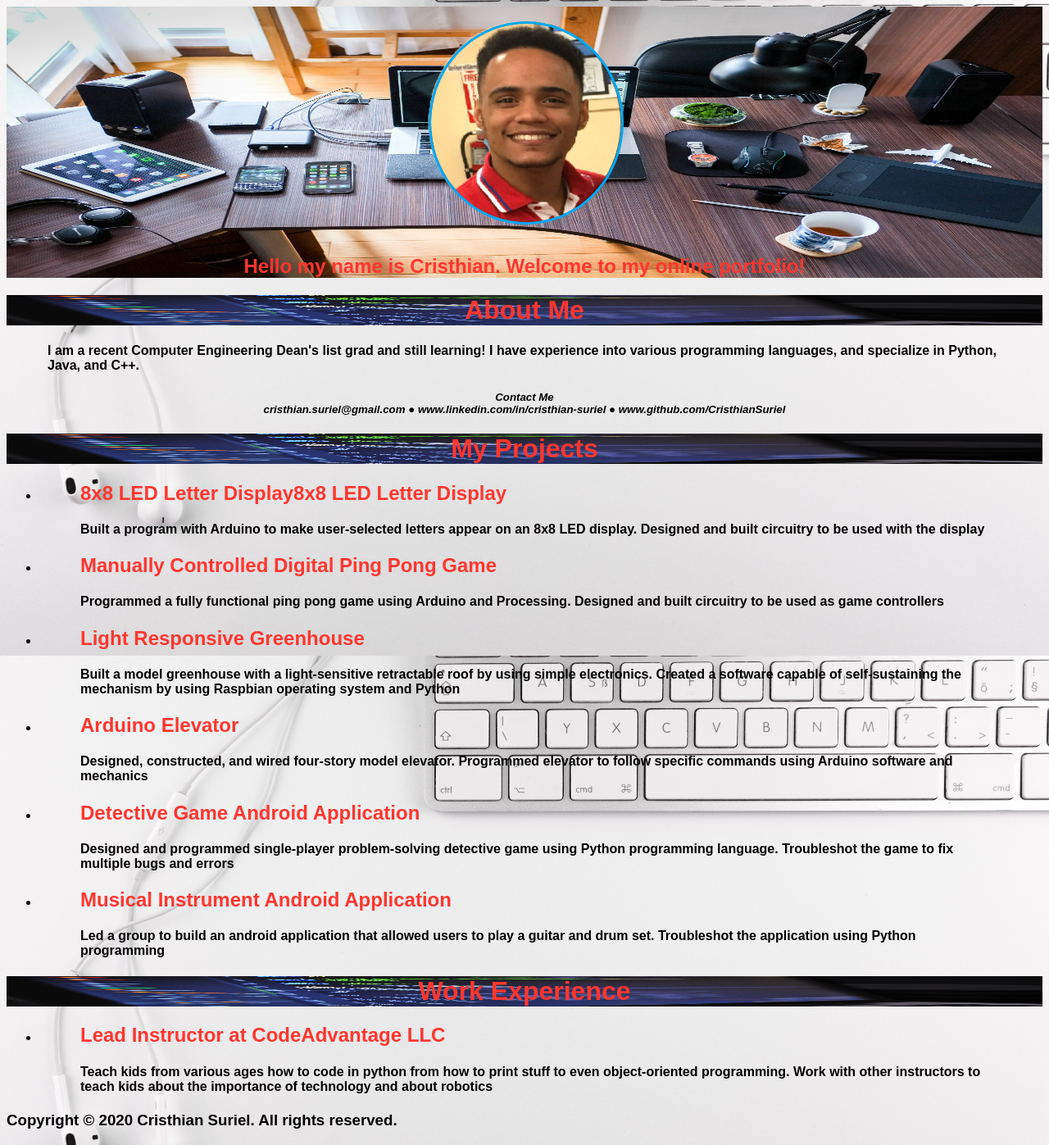
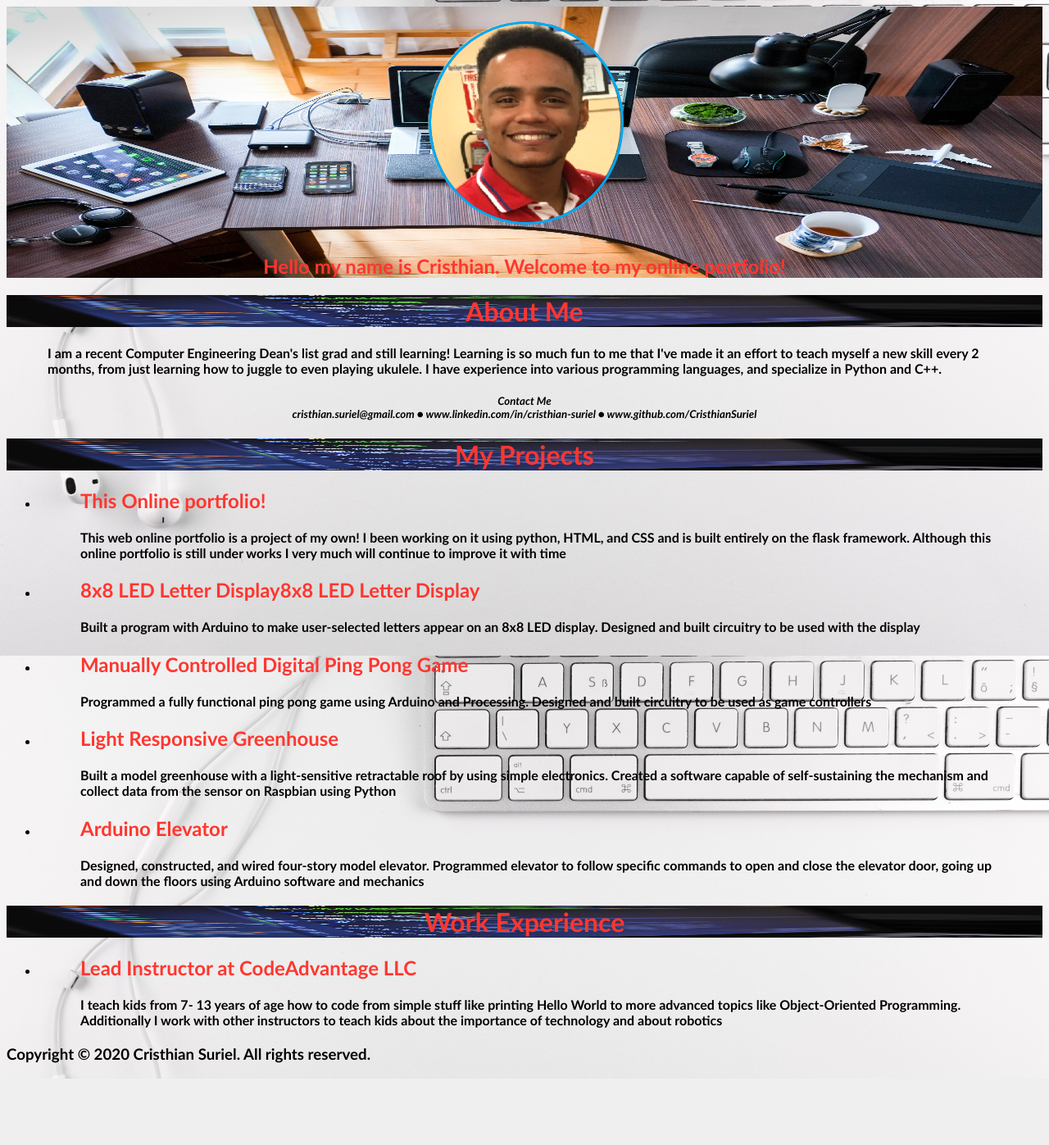
Before and after one commit to CristhianSuriel/onlinePortfolio-P1, a Flask app: page / in a window 1280 px wide. Shown: the whole page at 82% size. After the commit the page ends 1316 px from the top, so only its background shows below. Run offline with Flask 2, Linux system fonts and the light colour scheme.

Commit message:
eddited the contents

```diff
--- a/static/style.css
+++ b/static/style.css
@@ -1,6 +1,6 @@
 .Heading {
     background-color: white;
-    font-family: sans-serif;
+    font-family: "Trebuchet MS";
     background-image: url("computer_desk.jpg");
     background-repeat: no-repeat;
     background-attachment: fixed;
@@ -8,7 +8,7 @@
 }
 body {
     background-color: white;
-    font-family: sans-serif;
+    font-family: "Trebuchet MS";
     background-image: url("background.jpg");
     background-repeat: no-repeat;
     background-attachment: fixed;
--- a/templates/index.html
+++ b/templates/index.html
@@ -17,8 +17,11 @@
     </center></strong></h1>
     <h4>
         I am a recent Computer Engineering Dean's list grad and still
-        learning! I have experience into various programming languages,
-        and specialize in Python, Java, and C++.
+        learning! Learning is so much fun to me that I've made it an
+        effort to teach myself a new skill every 2 months, from just
+        learning how to juggle to even playing ukulele. I have experience
+        into various programming languages, and specialize in Python and C++.
+
     </h4>
     <h5><em><center>
         Contact Me
@@ -30,6 +33,16 @@
         My Projects
     </center></strong></h1>
     <ul>
+        <li><h2><strong>
+            This Online portfolio!
+        </strong></h2>
+        <h4>
+            This web online portfolio is a project of my own! I been
+            working on it using python, HTML, and CSS and is built
+            entirely on the flask framework. Although this online portfolio
+            is still under works I very much will continue to improve it
+            with time
+        </h4></li>
         <li><h2><strong>
             8x8 LED Letter Display8x8 LED Letter Display
         </strong></h2>
@@ -51,9 +64,9 @@
         </strong></h2>
         <h4>
             Built a model greenhouse with a light-sensitive
-            retractable roof by using simple electronics. Created a
-            software capable of self-sustaining the mechanism by
-            using Raspbian operating system and Python
+            retractable roof by using simple electronics. Created
+            a software capable of self-sustaining the mechanism and
+            collect data from the sensor on Raspbian using Python
 
         </h4></li>
         <li><h2><strong>
@@ -62,23 +75,8 @@
         <h4>
             Designed, constructed, and wired four-story model
             elevator. Programmed elevator to follow specific
-            commands using Arduino software and mechanics
-        </h4></li>
-        <li><h2><strong>
-            Detective Game Android Application
-        </strong></h2>
-        <h4>
-            Designed and programmed single-player problem-solving
-            detective game using Python programming language.
-            Troubleshot the game to fix multiple bugs and errors
-        </h4></li>
-        <li><h2><strong>
-            Musical Instrument Android Application
-        </strong></h2>
-        <h4>
-            Led a group to build an android application that allowed
-            users to play a guitar and drum set. Troubleshot the
-            application using Python programming
+            commands to open and close the elevator door, going
+            up and down the floors using Arduino software and mechanics
         </h4></li>
     </ul>
     <!-- This section contains my work experiences -->
@@ -88,9 +86,10 @@
             Lead Instructor at CodeAdvantage LLC
         </strong></h2>
         <h4>
-            Teach kids from various ages how to code in python from
-            how to print stuff to even object-oriented programming.
-            Work with other instructors to teach kids about the
+            I teach kids from 7- 13 years of age how to code from
+            simple stuff like printing Hello World to more advanced
+            topics like Object-Oriented Programming. Additionally
+            I work with other instructors to teach kids about the
             importance of technology and about robotics
         </h4></li>
     </ul>
```
